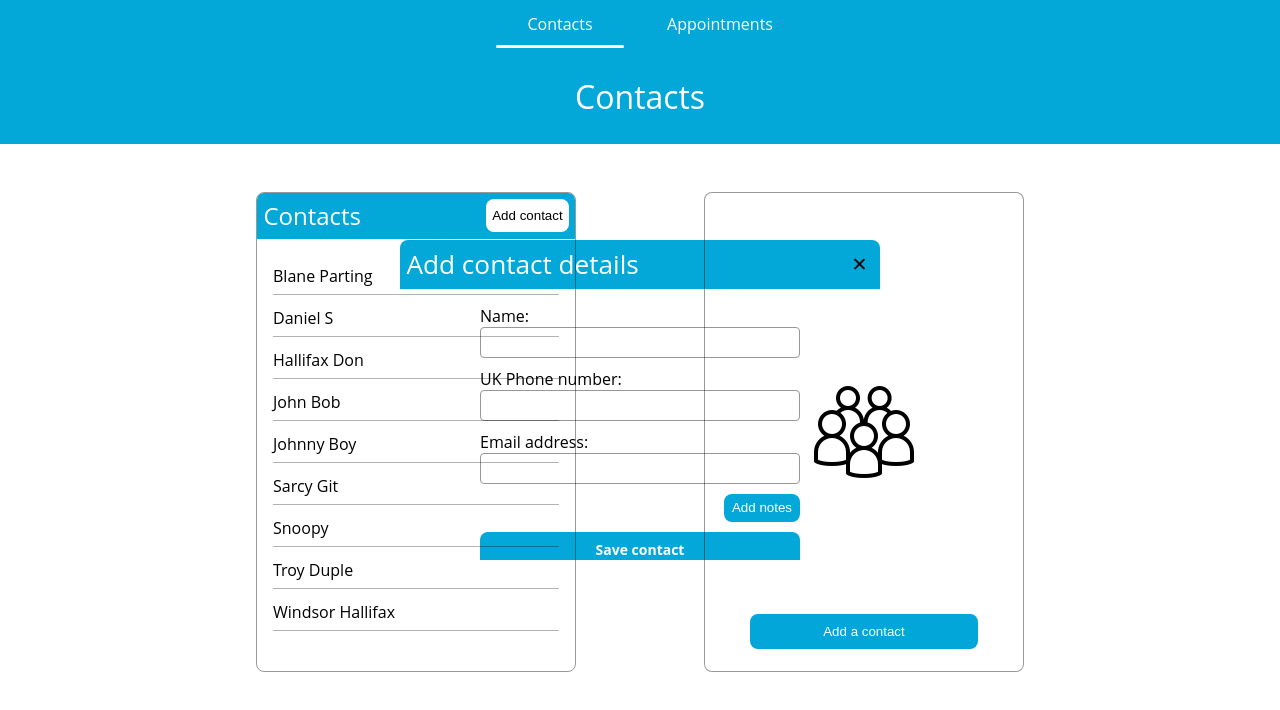
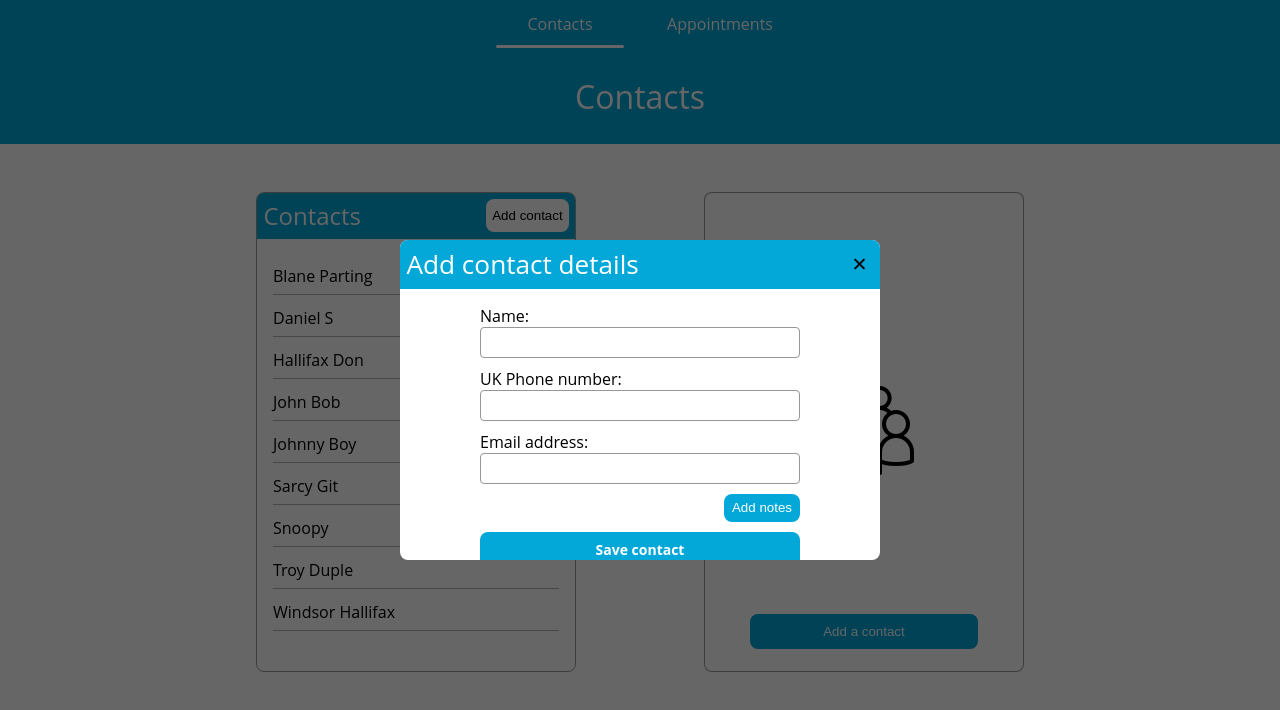
Before and after one commit to DanielStewardson/React-Appointment-Planner, a React (Create React App) app: page /contacts in a window 1280 px wide. Both pictures are taken after a click on the button "Add contact". Shown: the top 710 px of the page. Built offline with nearby package versions, Linux system fonts and the light colour scheme.

Commit message:
Change className to match new location of modal css

```diff
--- a/src/components/contactForm/ContactForm.js
+++ b/src/components/contactForm/ContactForm.js
@@ -33,7 +33,7 @@ export const ContactForm = ({
   };
 
   return (
-    <div className="add-contact-modal" onClick={closeAddContact} >
+    <div className="modal-bg" onClick={closeAddContact} >
       <div className="add-contact"  onClick={e => e.stopPropagation()}>
         <div className="add-contact-header">
           <h3>{editing ? 'Edit contact details' : 'Add contact details'}</h3>
```
